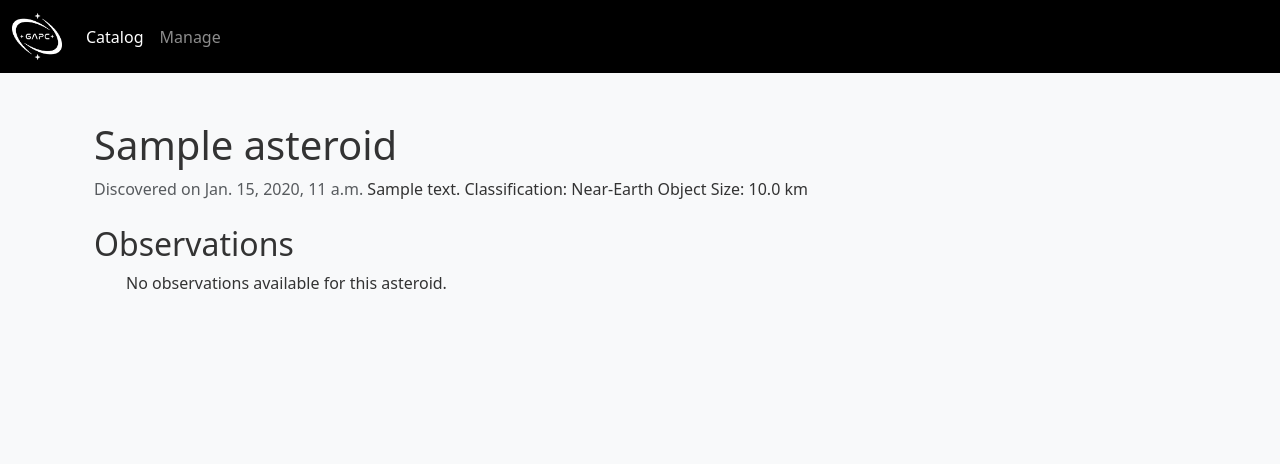
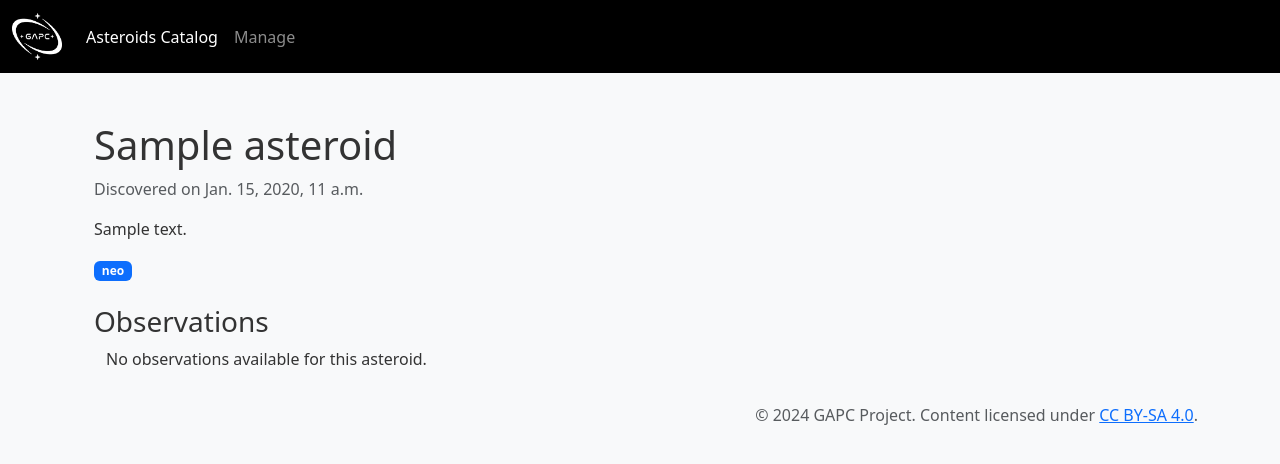
Before and after one commit to davidecapone/GAPC, a Django app: a page that uses gapc/gapc/templates/base.html in a window 1280 px wide. Shown: the top 464 px of the page. Run offline with Django 5.2, Linux system fonts and the light colour scheme; tables that the repository leaves empty hold one stand-in row (values such as "Sample post").

Commit message:
Asteroid observations details

```diff
--- a/gapc/gapc/templates/asteroid_detail.html
+++ b/gapc/gapc/templates/asteroid_detail.html
@@ -4,25 +4,33 @@
 <div class="container mt-5">
     <h1>{{ asteroid.target_name }}</h1>
     <span class="card-subtitle mb-1 text-body-secondary">Discovered on {{ asteroid.target_discovery_date }}</span>
-    <span>{{ asteroid.target_description }}</span>
-    <span>Classification: {{ asteroid.get_target_class_display }}</span>
-    <span>Size: {{ asteroid.target_size }} km</span>
+    <p class="mt-3">{{ asteroid.target_description }}</p>
+    <span class="badge bg-primary">{{ asteroid.target_class }}</span>
 </div>
 
 <div class="container mt-4">
-
-    <h2>Observations</h2>
-    <ul>
-        {% for observation in observations %}
-            <li>
-                Observation on {{ observation.date_obs }}<br>
-                Instrument: {{ observation.instrument }}<br>
-                Exposure Time: {{ observation.exposure_time }} seconds<br>
-                RA: {{ observation.ra }} | Dec: {{ observation.dec }}
-            </li>
-        {% empty %}
+    <h3>Observations</h3>
+    <div class="container">
+        <ul style="margin: 0; padding: 0;">
+            {% for observation in observations %}
+            <div class="my-1 py-1">
+                <div class="card" style="width: 100%;">
+                    <div class="card-body">
+                        <h5 class="card-title">
+                            Observation on {{ observation.date_obs }}
+                        </h5>
+                        <span class="card-subtitle mb-1 text-body-secondary">Instrument: {{ observation.instrument }}</span>
+                        <p class="mt-1">
+                            <strong>Exposure Time:</strong> {{ observation.exposure_time }} seconds<br>
+                            <strong>RA:</strong> {{ observation.ra }} | <strong>Dec:</strong> {{ observation.dec }}
+                        </p>
+                    </div>
+                </div>
+            </div>
+            {% empty %}
             <p>No observations available for this asteroid.</p>
-        {% endfor %}
-    </ul>
+            {% endfor %}
+        </ul>
+    </div>
 </div>
 {% endblock %}
--- a/gapc/gapc/templates/base.html
+++ b/gapc/gapc/templates/base.html
@@ -41,7 +41,7 @@
         <div class="collapse navbar-collapse" id="navbarNav">
           <ul class="navbar-nav">
             <li class="nav-item">
-              <a class="nav-link active" aria-current="page" href="/">Catalog</a>
+              <a class="nav-link active" aria-current="page" href="/">Asteroids Catalog</a>
             </li>
             <li class="nav-item">
               <a class="nav-link" href="/admin">Manage</a>
@@ -57,6 +57,13 @@
       {% endblock %}
     </div>
 
+    <!-- Footer -->
+    <footer class="footer mt-auto py-3">
+      <div class="container">
+        <p class="text-muted text-end">&copy; 2024 GAPC Project. Content licensed under <a href="https://creativecommons.org/licenses/by-sa/4.0/" target="_blank">CC BY-SA 4.0</a>.</p>
+      </div>
+    </footer>
+
     <script src="https://cdn.jsdelivr.net/npm/bootstrap@5.3.3/dist/js/bootstrap.bundle.min.js" integrity="sha384-YvpcrYf0tY3lHB60NNkmXc5s9fDVZLESaAA55NDzOxhy9GkcIdslK1eN7N6jIeHz" crossorigin="anonymous"></script>
   </body>
 </html>
```
